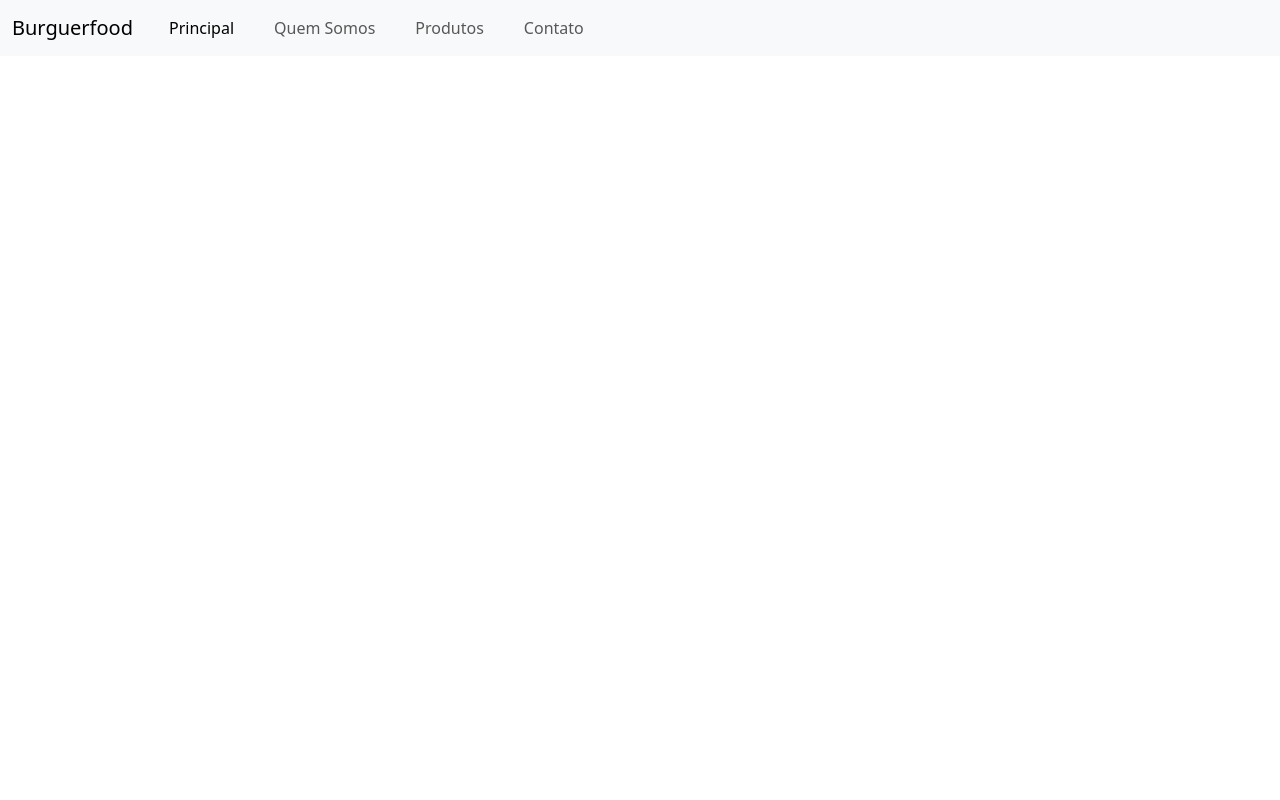
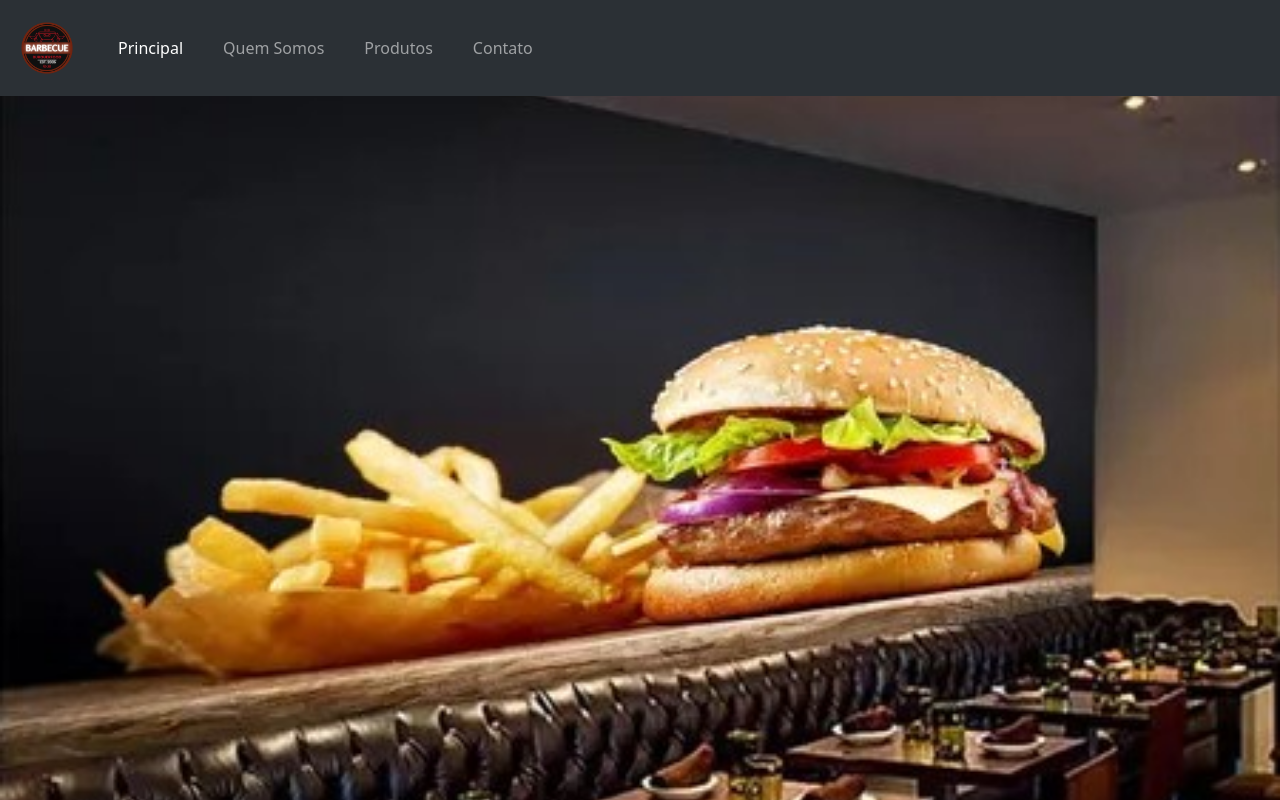
Before and after one commit to Brumarasilva/site-bootstrap, a plain HTML site: page index.html in a window 1280 px wide. Drawn offline with nearby package versions, Linux system fonts and the light colour scheme.

Commit message:
alterando logo

```diff
--- a/index.html
+++ b/index.html
@@ -14,9 +14,11 @@
 
 <body>
     <header>
-        <nav class="navbar navbar-expand-lg bg-body-tertiary">
+        <nav class="navbar bg-dark navbar-expand-lg bg-body-tertiary" data-bs-theme="dark">
             <div class="container-fluid">
-                <a class="navbar-brand" href="#">Burguerfood</a>
+                <a class="navbar-brand" href="index.html">
+                    <img src="img/burguerfood.png" width="70px">
+                </a>
                 <button class="navbar-toggler" type="button" data-bs-toggle="collapse" data-bs-target="#navbarNav"
                     aria-controls="navbarNav" aria-expanded="false" aria-label="Toggle navigation">
                     <span class="navbar-toggler-icon"></span>
@@ -25,7 +27,7 @@
                     <ul class="navbar-nav">
                         <li class="nav-item">
                             <div class="container">
-                                <a class="nav-link active" aria-current="page" href="#">Principal</a>
+                                <a class="nav-link active" aria-current="page" href="index.html">Principal</a>
                             </div>
                         </li>
                         <li class="nav-item">
@@ -57,6 +59,8 @@
     <main>
 
 
+
+
     </main>
     <footer>
 
--- a/styles.css
+++ b/styles.css
@@ -1,3 +1,18 @@
 main {
+
     padding-top: 70px;
 }
+
+
+/* adicionar imagem de fundo no site  */
+body {
+    background-image: url(img/paineldehamburgueria.jpg);
+    background-size: cover;
+
+
+}
+
+.navbarnav {
+    background-color: maroon;
+    color: rgb(230, 240, 226);
+}
```
Also changed, not shown: img/burguerfood.png (added), img/paineldehamburgueria.jpg (added), img/paineldehamburgueria.webp (added), quemsomos.html (line endings or trailing spaces).
